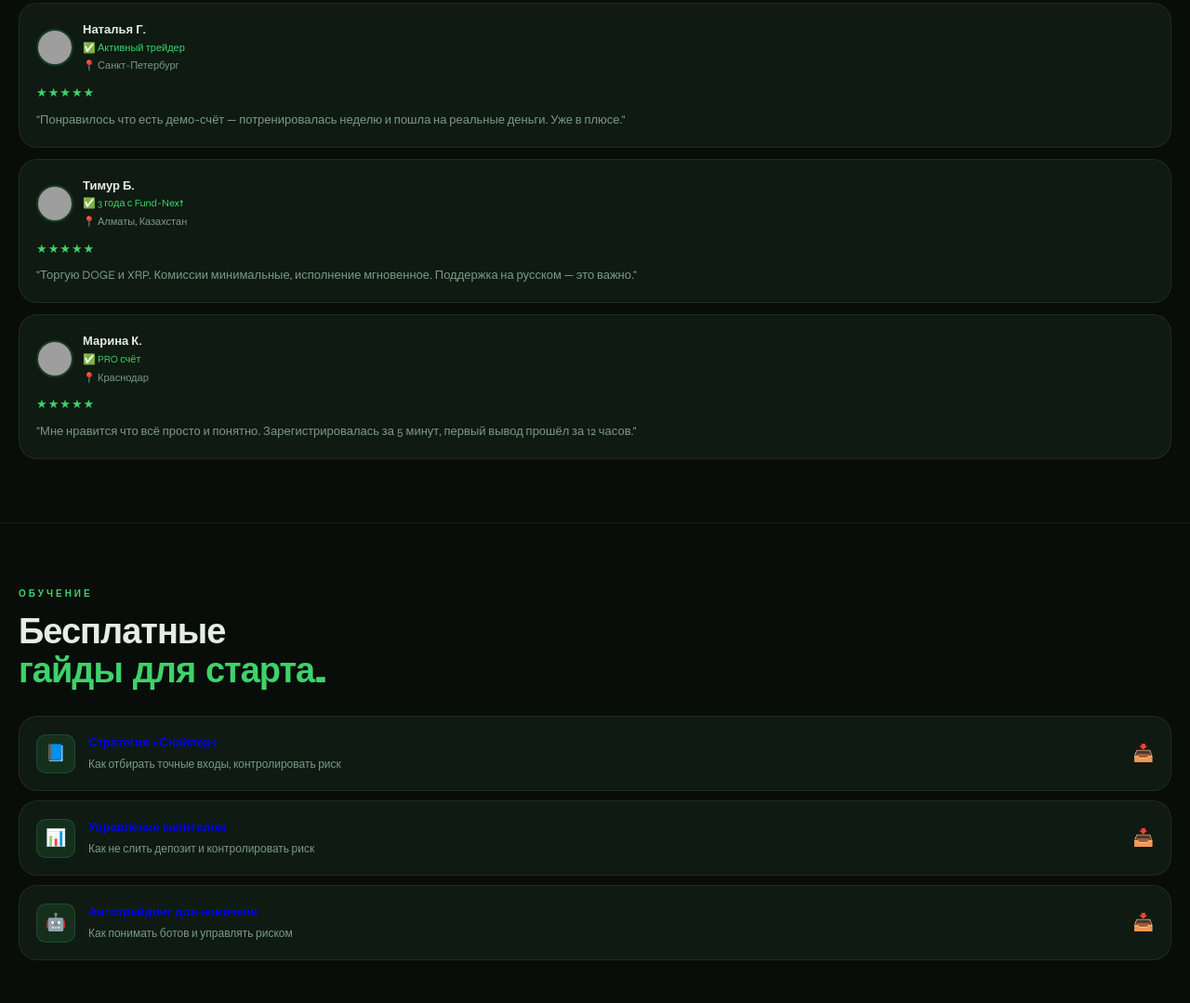
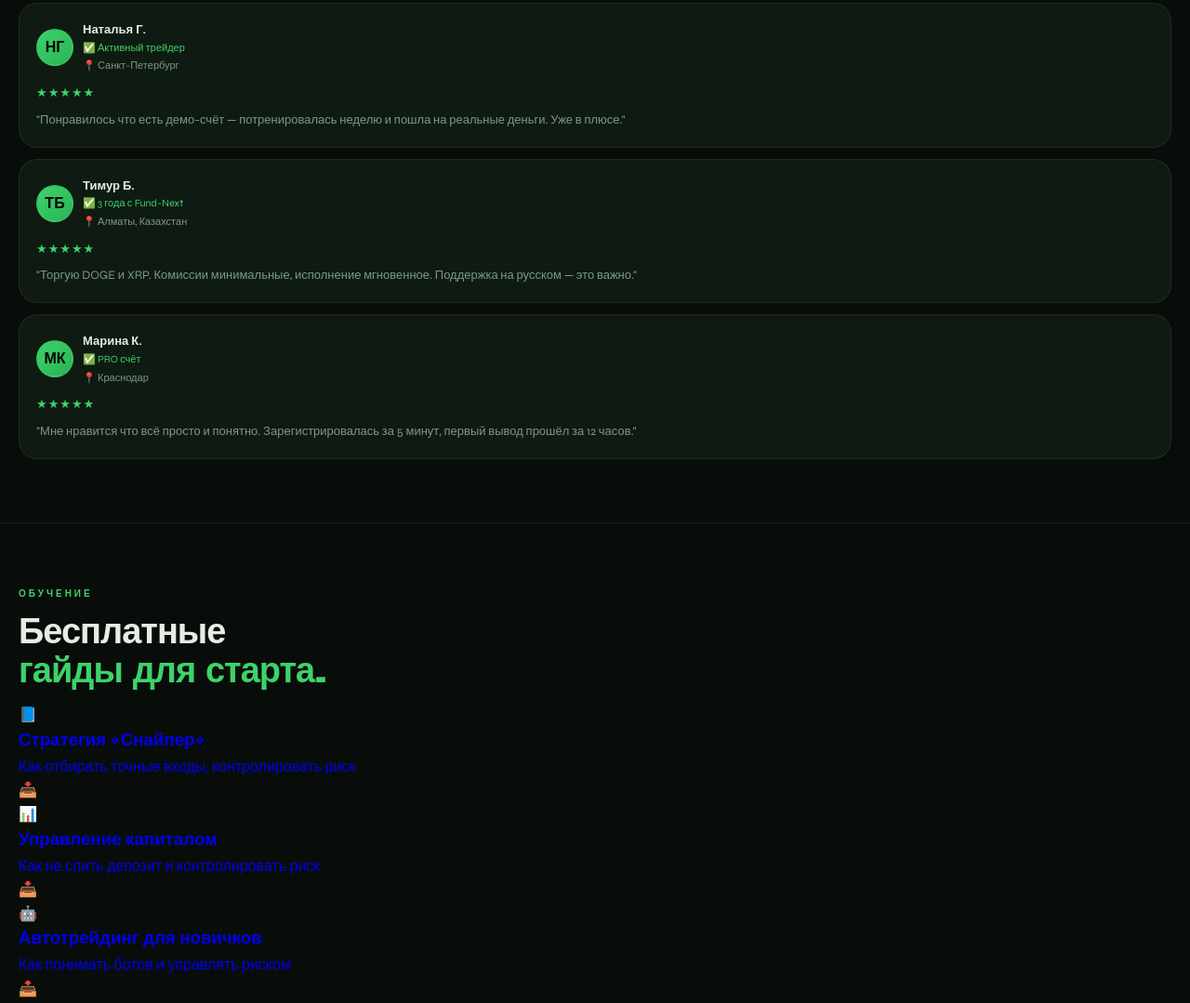
Before and after one commit to dzbIGa/fund4next, a plain HTML site: page index.html in a window 1280 px wide. Shown: the part 7610-8689 px from the top of the page at 93% size. Drawn offline with Linux system fonts and the light colour scheme; grey boxes are pictures that could not be loaded.

Commit message:
index.html

```diff
--- a/index.html
+++ b/index.html
@@ -214,16 +214,6 @@ td{padding:12px 14px;font-size:13px;font-family:var(--mono)}
 .rev-city{font-size:11px;color:var(--muted2);margin-top:2px}
 .stars{color:var(--green);font-size:13px;letter-spacing:1px;margin-bottom:8px}
 .rev-text{font-size:13px;color:var(--muted2);line-height:1.6}
-
-/* ── GUIDES ── */
-.guides-grid{display:grid;grid-template-columns:1fr;gap:10px;margin-top:28px}
-.guide-card{background:var(--card2);border:1px solid var(--border2);border-radius:var(--r2);padding:18px;display:flex;align-items:center;gap:14px;transition:all .3s;cursor:pointer}
-.guide-card:hover{border-color:var(--border);background:var(--glow2)}
-.guide-ico{width:42px;height:42px;background:var(--glow);border:1px solid var(--border);border-radius:10px;display:flex;align-items:center;justify-content:center;font-size:18px;flex-shrink:0}
-.guide-info{flex:1}
-.guide-info h3{font-size:13px;font-weight:700;margin-bottom:3px}
-.guide-info p{font-size:12px;color:var(--muted2)}
-.guide-dl{font-size:18px;color:var(--green);flex-shrink:0}
 
 /* ── FORM ── */
 .form-wrap{background:var(--card2);border:1px solid var(--border);border-radius:var(--r2);padding:26px 20px;max-width:480px;margin:0 auto}
@@ -619,13 +609,24 @@ const reviews=[
   {name:'Тимур Б.',badge:'✅ 3 года с Fund-Next',city:'📍 Алматы, Казахстан',stars:'★★★★★',text:'"Торгую DOGE и XRP. Комиссии минимальные, исполнение мгновенное. Поддержка на русском — это важно."',img:'https://randomuser.me/api/portraits/men/55.jpg'},
   {name:'Марина К.',badge:'✅ PRO счёт',city:'📍 Краснодар',stars:'★★★★★',text:'"Мне нравится что всё просто и понятно. Зарегистрировалась за 5 минут, первый вывод прошёл за 12 часов."',img:'https://randomuser.me/api/portraits/women/68.jpg'},
 ];
-const rg=document.getElementById('revGrid');
-if(rg){rg.innerHTML=reviews.map(r=>`<div class="rev-card"><div class="rev-top"><img class="rev-ava" src="${r.img}" alt="${r.name}" onerror="this.style.opacity=0"><div><div class="rev-name">${r.name}</div><div class="rev-badge">${r.badge}</div><div class="rev-city">${r.city}</div></div></div><div class="stars">${r.stars}</div><p class="rev-text">${r.text}</p></div>`).join('');}
+const rg = document.getElementById('revGrid');
+if(rg){
+  rg.innerHTML = reviews.map(r => `
+    <div class="rev-card">
+      <div class="rev-top">
+        <div class="rev-ava" style="display:flex; align-items:center; justify-content:center; background: linear-gradient(135deg, var(--green), var(--green-dim)); color: #000; font-weight: 800; font-size: 16px;">${r.name.charAt(0)}${r.name.split(' ')[1]?.charAt(0) || ''}</div>
+        <div>
+          <div class="rev-name">${r.name}</div>
+          <div class="rev-badge">${r.badge}</div>
+          <div class="rev-city">${r.city}</div>
+        </div>
+      </div>
+      <div class="stars">${r.stars}</div>
+      <p class="rev-text">${r.text}</p>
+    </div>
+  `).join('');
+}
 
-// ── GUIDES ──
-document.querySelectorAll('.guide-card').forEach(card=>{
-  card.addEventListener('click',()=>{if(typeof fbq==='function')fbq('track','Download');alert('✅ '+card.querySelector('h3').textContent+'\nВставьте реальную ссылку на PDF.');});
-});
 
 // ── FORM ──
 document.getElementById('regForm').addEventListener('submit',()=>{if(typeof fbq==='function')fbq('track','Lead');});
```
